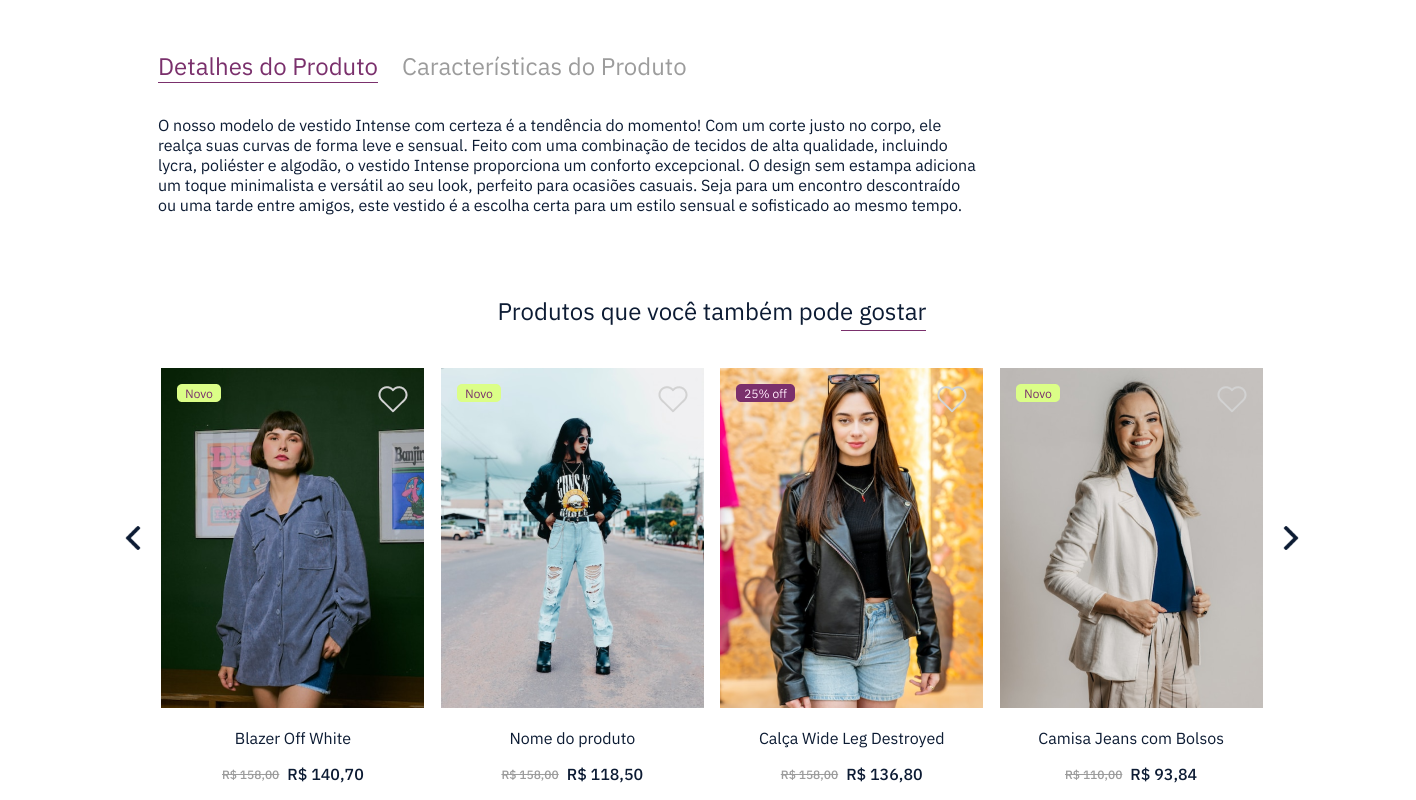
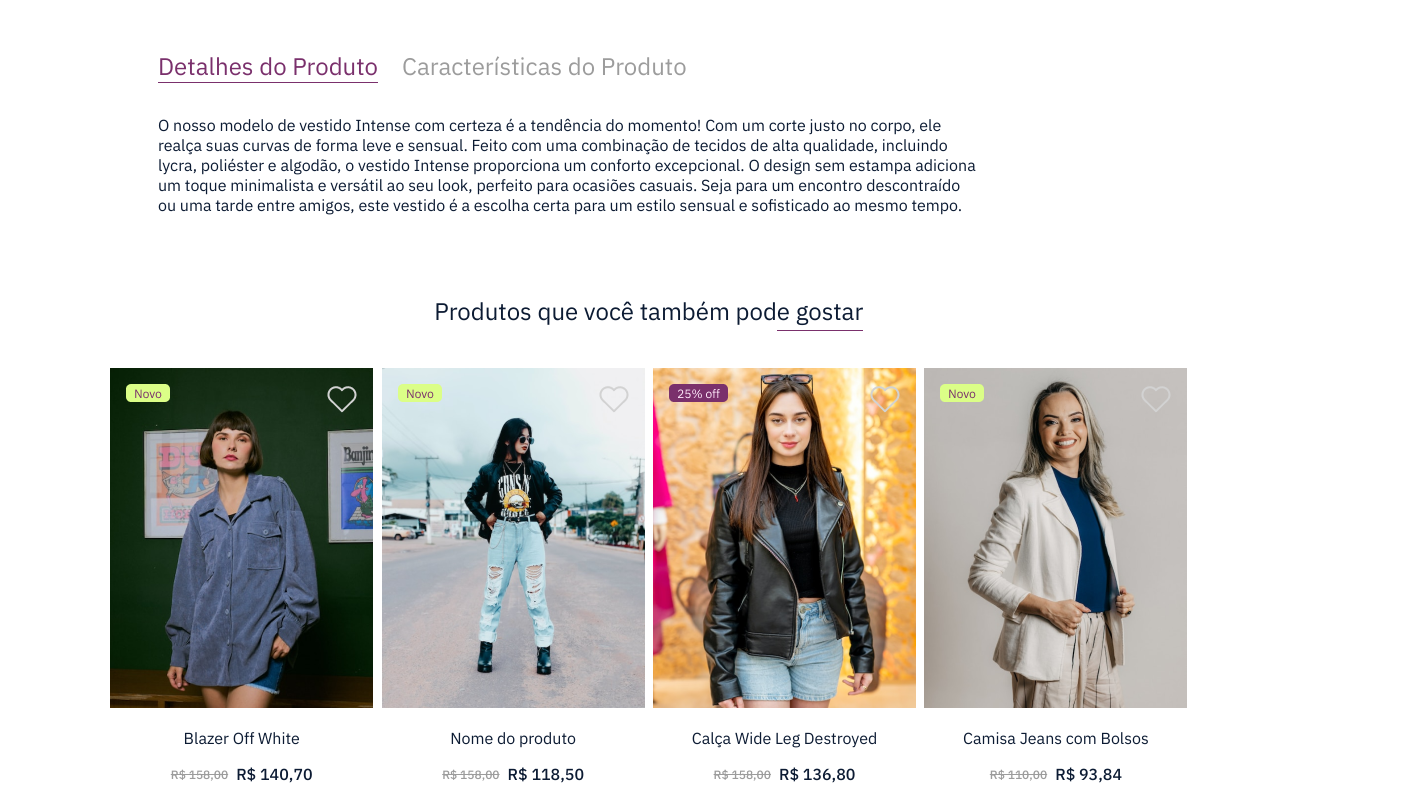
Before and after one commit to aliceanicio/pandanjo, an Angular app in the folder projeto/: page / in a window 1280 px wide. Shown: the part 902-1702 px from the top of the page, 1416 px wide, since content can reach past the window. Built offline with nearby package versions, Linux system fonts and the light colour scheme.

Commit message:
fix: alteração de layout

```diff
--- a/projeto/src/app/components/carousel-item/carousel-item.component.css
+++ b/projeto/src/app/components/carousel-item/carousel-item.component.css
@@ -1,9 +1,34 @@
+.title {
+  font-weight: 400;
+  font-size: 24px;
+  color: #0c1b33;
+  width: fit-content;
+  /* border-bottom: 1px solid #7A306C; */
+}
+
+.title::after {
+  border-bottom: 1px solid #7a306c;
+  position: relative;
+  top: 10%;
+  right: -80%;
+  content: "";
+  display: block;
+  width: 20%;
+}
+
+.other-products {
+  padding-top: 3rem;
+  text-align: center;
+  display: flex;
+  justify-content: center;
+}
+
 .carousel-items {
   display: flex;
-    gap: 1rem;
+  gap: 0.5rem;
   text-align: center;
   justify-content: center;
-    padding: 1.5rem 0.7rem;
+  padding: 1.5rem 0;
 }
 
 .item-1,
@@ -17,7 +42,7 @@
 .product-title {
   font-size: 16px;
   font-weight: 400;
-    color: #0C1B33;
+  color: #0c1b33;
   text-align: center;
   justify-content: center;
   margin-bottom: 0;
@@ -26,7 +51,7 @@
 .old-price {
   font-size: 12px;
   font-weight: 500;
-    color: #9C9C9C;
+  color: #9c9c9c;
   text-decoration: line-through;
   align-self: center;
 }
@@ -34,7 +59,7 @@
 .new-price {
   font-size: 16px;
   font-weight: 500;
-    color: #0C1B33;
+  color: #0c1b33;
   align-self: center;
 }
 
--- a/projeto/src/app/components/carousel-item/carousel-item.component.html
+++ b/projeto/src/app/components/carousel-item/carousel-item.component.html
@@ -1,8 +1,9 @@
-<app-other-products></app-other-products>
+<div class="other-products">
+  <h1 class="title">Produtos que você também pode gostar</h1>
+</div>
 <div class="carousel-items">
-    <img class="seta-esquerda" src="../../../assets/seta-esquerda.png" alt="">
   <div class="item-1">
-        <img src="../../../assets/prd-que-vc-pode-gostar-01.png" alt="">
+    <img src="../../../assets/prd-que-vc-pode-gostar-01.png" alt="" />
     <div class="product-info">
       <h3 class="product-title">Blazer Off White</h3>
       <div class="prices">
@@ -12,7 +13,7 @@
     </div>
   </div>
   <div class="item-2">
-        <img src="../../../assets/prd-que-vc-pode-gostar-02.png" alt="">
+    <img src="../../../assets/prd-que-vc-pode-gostar-02.png" alt="" />
     <div class="product-info">
       <h3 class="product-title">Nome do produto</h3>
       <div class="prices">
@@ -22,7 +23,7 @@
     </div>
   </div>
   <div class="item-3">
-        <img src="../../../assets/prd-que-vc-pode-gostar-03.png" alt="">
+    <img src="../../../assets/prd-que-vc-pode-gostar-03.png" alt="" />
     <div class="product-info">
       <h3 class="product-title">Calça Wide Leg Destroyed</h3>
       <div class="prices">
@@ -32,7 +33,7 @@
     </div>
   </div>
   <div class="item-4">
-        <img src="../../../assets/prd-que-vc-pode-gostar-04.png" alt="">
+    <img src="../../../assets/prd-que-vc-pode-gostar-04.png" alt="" />
     <div class="product-info">
       <h3 class="product-title">Camisa Jeans com Bolsos</h3>
       <div class="prices">
@@ -41,5 +42,4 @@
       </div>
     </div>
   </div>
-    <img class="seta-direita" src="../../../assets/seta-direita.png" alt="">
 </div>
```
Lines whose indentation alone changed are shown as unchanged.
